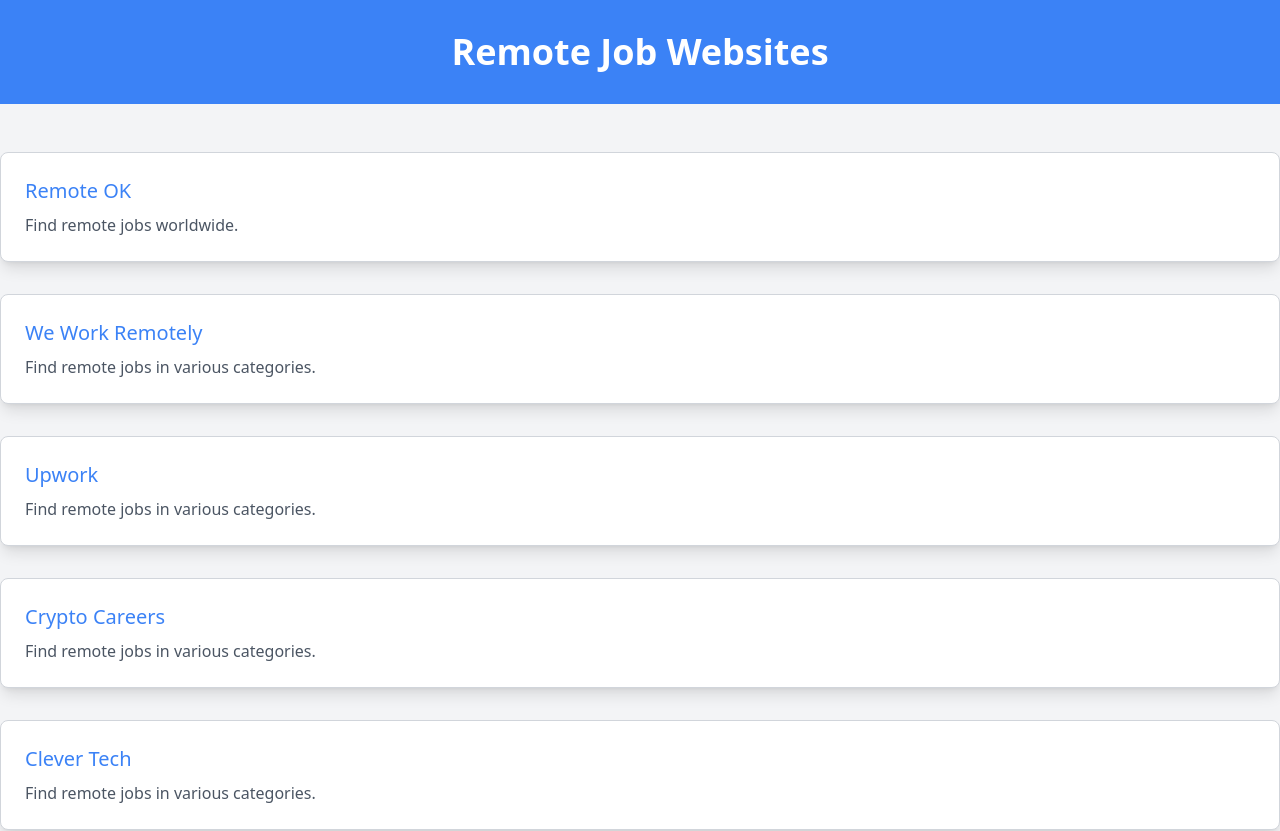
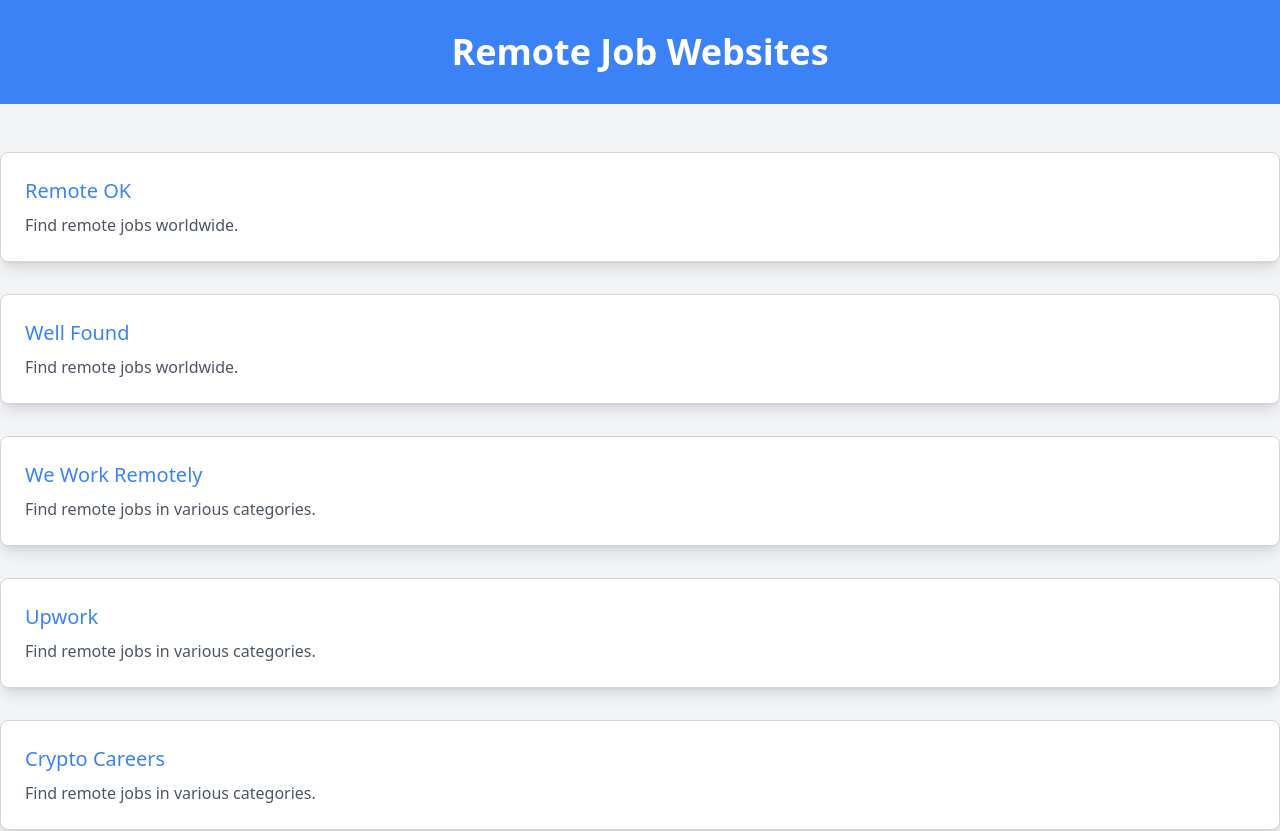
Before and after one commit to iam-frankqiu/remote-link, a Next.js app: page / in a window 1280 px wide. Shown: the top 831 px of the page. Built offline with nearby package versions, Linux system fonts and the light colour scheme.

Commit message:
feature: add wellfound.com

```diff
--- a/pages/index.tsx
+++ b/pages/index.tsx
@@ -7,6 +7,11 @@
       name: "Remote OK",
       description: "Find remote jobs worldwide.",
       url: "https://remoteok.io",
+    },
+    {
+      name: "Well Found",
+      description: "Find remote jobs worldwide.",
+      url: "https://wellfound.com/jobs",
     },
     {
       name: "We Work Remotely",
```
